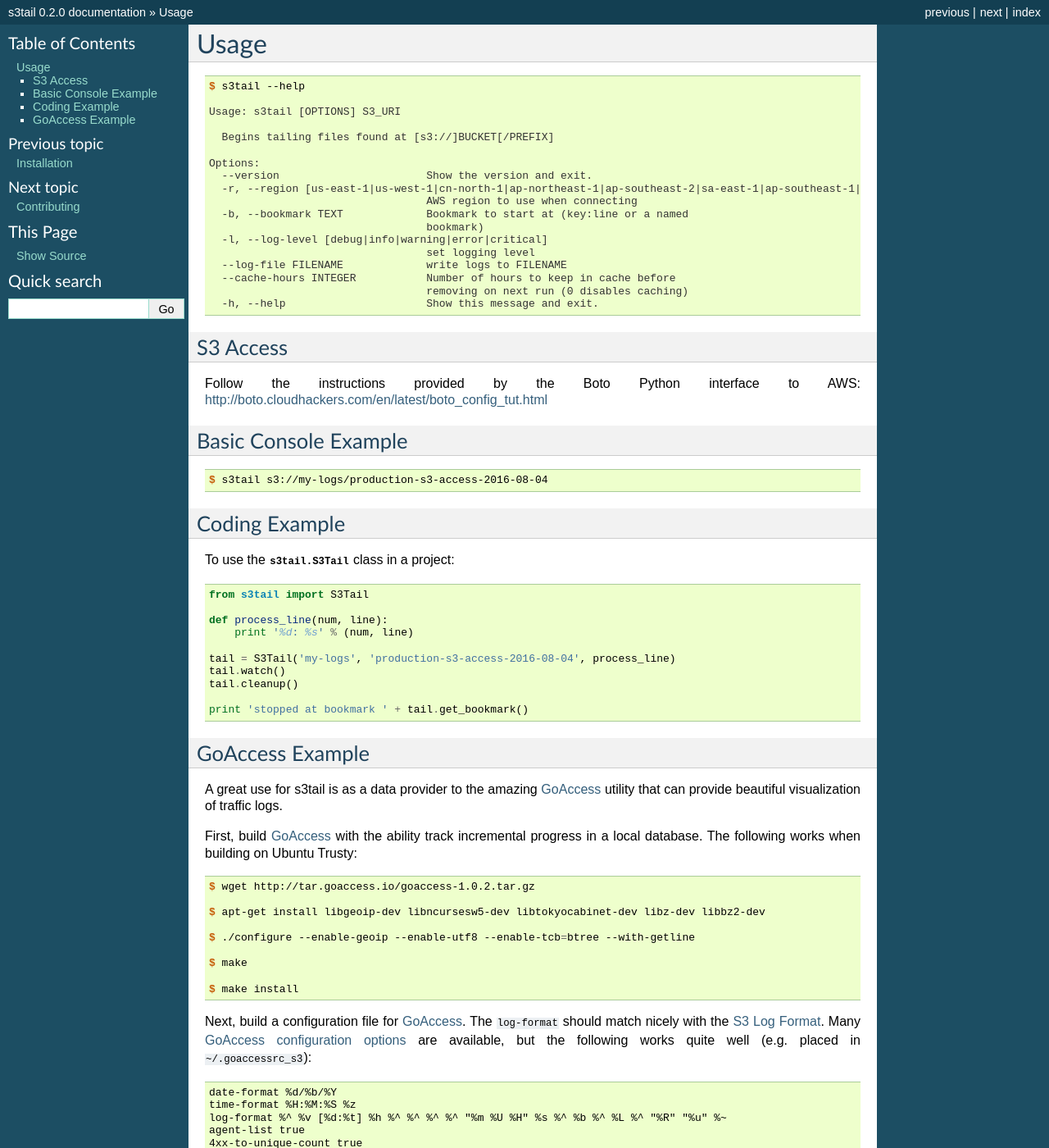
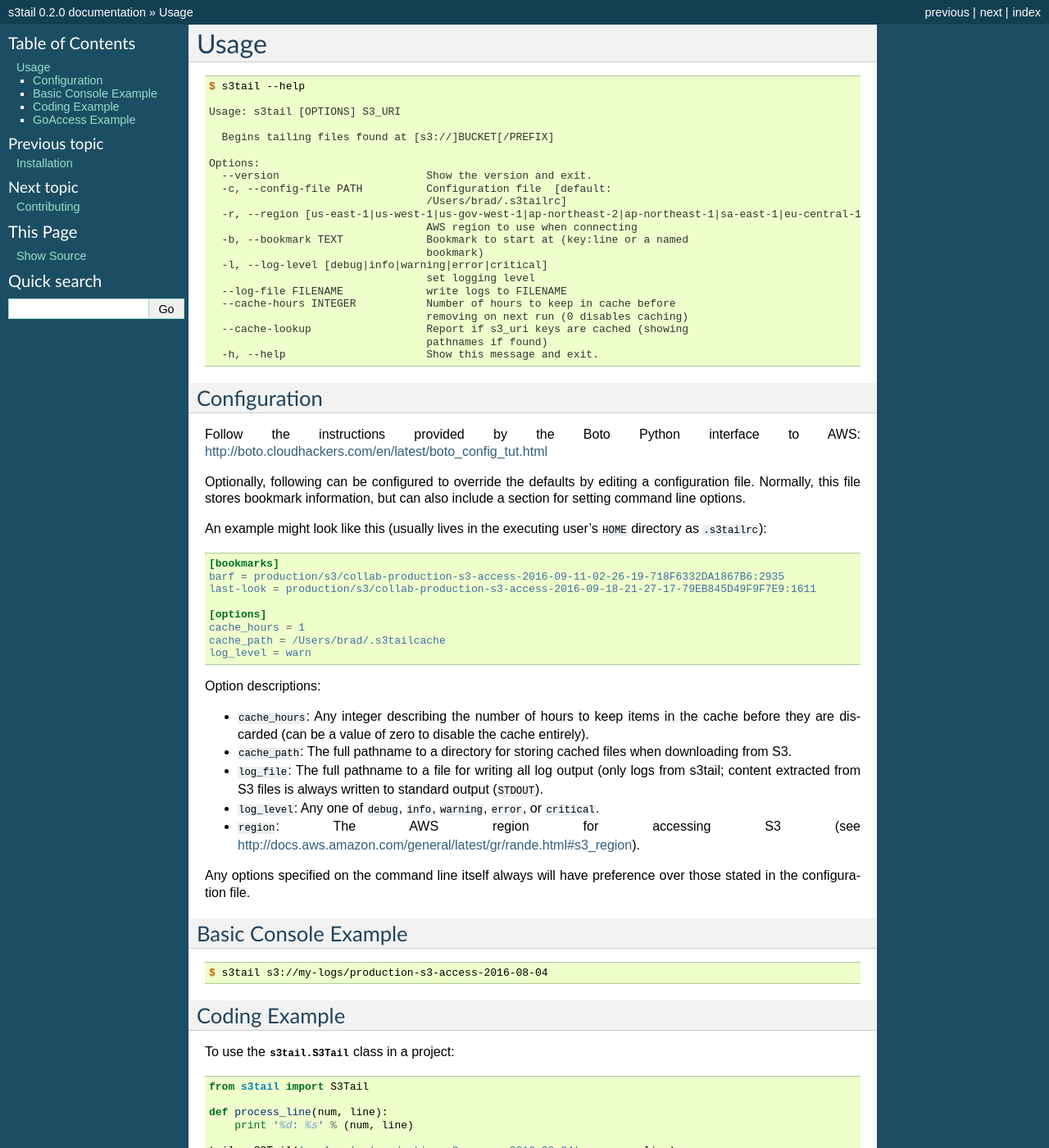
Before and after one commit to bradrf/s3tail, a Sphinx documentation site: the page built from docs/usage.rst, in a window 1280 px wide and 1400 px high. Shown: the whole window at 82% size. Built offline with Sphinx 7.4.7, drawn with Linux system fonts in a browser that asks for light colours.

Commit message:
add docs about new gunzip and cache lookup features

```diff
--- a/HISTORY.rst
+++ b/HISTORY.rst
@@ -5,7 +5,7 @@
 0.2.0 (2016-12-27)
 ------------------
 
-* Add gunzip for *.gz files found (based only on extension name for now).
+* Add gunzip for \*.gz files found (based only on extension name for now).
 * Save configuration using ConfigStruct w/ overridable values.
 
 
--- a/docs/usage.rst
+++ b/docs/usage.rst
@@ -12,7 +12,9 @@
 
     Options:
       --version                       Show the version and exit.
-      -r, --region [us-east-1|us-west-1|cn-north-1|ap-northeast-1|ap-southeast-2|sa-east-1|ap-southeast-1|ap-northeast-2|us-west-2|us-gov-west-1|ap-south-1|eu-central-1|eu-west-1]
+      -c, --config-file PATH          Configuration file  [default:
+                                      /Users/brad/.s3tailrc]
+      -r, --region [us-east-1|us-west-1|us-gov-west-1|ap-northeast-2|ap-northeast-1|sa-east-1|eu-central-1|ap-southeast-1|ca-central-1|ap-southeast-2|us-west-2|us-east-2|ap-south-1|cn-north-1|eu-west-1|eu-west-2]
                                       AWS region to use when connecting
       -b, --bookmark TEXT             Bookmark to start at (key:line or a named
                                       bookmark)
@@ -21,14 +23,52 @@
       --log-file FILENAME             write logs to FILENAME
       --cache-hours INTEGER           Number of hours to keep in cache before
                                       removing on next run (0 disables caching)
+      --cache-lookup                  Report if s3_uri keys are cached (showing
+                                      pathnames if found)
       -h, --help                      Show this message and exit.
 
 
-S3 Access
----------
+Configuration
+-------------
 
 Follow the instructions provided by the Boto Python interface to AWS:
 http://boto.cloudhackers.com/en/latest/boto_config_tut.html
+
+Optionally, following can be configured to override the defaults by editing a configuration
+file. Normally, this file stores bookmark information, but can also include a section for setting
+command line options.
+
+An example might look like this (usually lives in the executing user's ``HOME`` directory as
+``.s3tailrc``):
+
+.. code-block:: ini
+
+    [bookmarks]
+    barf = production/s3/collab-production-s3-access-2016-09-11-02-26-19-718F6332DA1867B6:2935
+    last-look = production/s3/collab-production-s3-access-2016-09-18-21-27-17-79EB845D49F9F7E9:1611
+
+    [options]
+    cache_hours = 1
+    cache_path = /Users/brad/.s3tailcache
+    log_level = warn
+
+Option descriptions:
+
+* ``cache_hours``: Any integer describing the number of hours to keep items in the cache before they
+  are discarded (can be a value of zero to disable the cache entirely).
+
+* ``cache_path``: The full pathname to a directory for storing cached files when downloading from S3.
+
+* ``log_file``: The full pathname to a file for writing all log output (only logs from s3tail;
+  content extracted from S3 files is always written to standard output (``STDOUT``).
+
+* ``log_level``: Any one of ``debug``, ``info``, ``warning``, ``error``, or ``critical``.
+
+* ``region``: The AWS region for accessing S3 (see
+  http://docs.aws.amazon.com/general/latest/gr/rande.html#s3_region).
+
+Any options specified on the command line itself always will have preference over those stated in
+the configuration file.
 
 
 Basic Console Example
```
Also changed, not shown: README.rst (+19 -1 lines), 1 other file.
